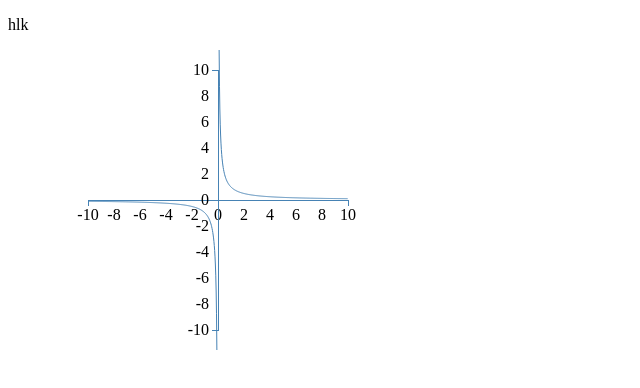
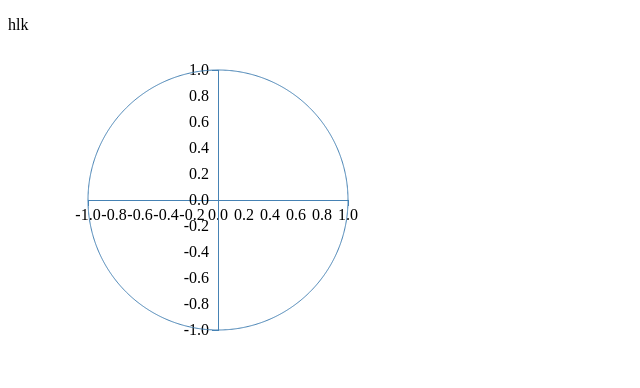
Before and after one commit to richardbatty/d3-function-plotting, a plain HTML site: page example/index.html in a window 1280 px wide. Shown: the whole page, without its empty margins (0-640 px from the left). Drawn offline with nearby package versions, Linux system fonts and the light colour scheme.

Commit message:
Pull out scale creation

```diff
--- a/example/index.html
+++ b/example/index.html
@@ -35,11 +35,11 @@
     dimensions.height = 300 - dimensions.margins.top - dimensions.margins.bottom;
 
     var chart = Plotter.xy()
-        // .type('cartes')
+        .type('parametric')
         .dimensions(dimensions)
         // .xSpan([-5, 5])
         // .ySpan([-2, 2])
-        .fun(square);
+        .fun(circle);
 
     d3.select("#graph")
       .call(chart);
--- a/lib/components.js
+++ b/lib/components.js
@@ -1,4 +1,40 @@
 Plotter.components = (function () {
+  function scale(xSpan, ySpan, rangeMax) {
+    return {
+      x: d3.scale.linear().domain(xSpan).range([0, rangeMax]),
+      y: d3.scale.linear().domain(ySpan).range([0, rangeMax])
+    };
+  }
+
+  function createScales(data, dimensions, defaultSpan, xSpan, ySpan) {
+    var span,
+        rangeMax = d3.min([dimensions.width, dimensions.height]),
+        scales;
+
+    if (xSpan && ySpan) {
+      scales = scale(xSpan, ySpan, rangeMax);
+    } else if (xSpan || ySpan) {
+      span = xSpan || ySpan;
+      scales = scale(span, span.slice().reverse(), rangeMax);
+    } else {
+      xSpan = d3.extent(data.map(function(d){
+          return d.x;
+        }));
+      ySpan = d3.extent(data.map(function(d){
+          return d.y;
+        }));
+
+      span = d3.extent(xSpan.concat(ySpan));
+
+      if (span[0] < defaultSpan[0] || span[1] > defaultSpan[1]) {
+        span = defaultSpan;
+      }
+
+      scales = scale(span, span.slice().reverse(), rangeMax);
+    }
+    return scales;
+  }
+
   function createXAxis(x) {
     return d3.svg.axis().scale(x);
   }
@@ -15,6 +51,7 @@ Plotter.components = (function () {
   }
 
   return {
+    createScales: createScales,
     createXAxis: createXAxis,
     createYAxis: createYAxis,
     createLine: createLine
--- a/lib/plotter.js
+++ b/lib/plotter.js
@@ -16,44 +16,20 @@ var Plotter = (function () {
         },
       xSpan,
       ySpan,
-      fun = function(x) { return x; },
-      defaultAxisMax = 10;
+      defaultSpan = [-10, 10],
+      fun = function(x) { return x; };
       dimensions.width = 500 - dimensions.margins.left - dimensions.margins.right;
       dimensions.height = 300 - dimensions.margins.top - dimensions.margins.bottom;
 
     function chart() {
-      var data = types[type](fun, xSpan || [-defaultAxisMax, defaultAxisMax], 700);
+      var data = types[type](fun, xSpan || ySpan || defaultSpan, 700);
 
       var graph = Plotter.attacher.attachSvg(this, dimensions);
-      var x;
-      var y;
-      var span;
-      var viewportSquareWidth = d3.min([dimensions.width, dimensions.height]);
 
-      if (xSpan && ySpan) {
-        x = d3.scale.linear().domain(xSpan).range([0, viewportSquareWidth]);
-        y = d3.scale.linear().domain(ySpan.reverse()).range([0, viewportSquareWidth]);
-      } else if (xSpan || ySpan) {
-        span = xSpan || ySpan;
-        x = d3.scale.linear().domain(span).range([0, viewportSquareWidth]);
-        y = d3.scale.linear().domain(span.reverse()).range([0, viewportSquareWidth]);
-      } else {
-        xSpan = d3.extent(data.map(function(d){
-            return d.x;
-          }));
-        ySpan = d3.extent(data.map(function(d){
-            return d.y;
-          }));
+      var scales = Plotter.components.createScales(data, dimensions, defaultSpan, xSpan, ySpan);
 
-        span = d3.extent(xSpan.concat(ySpan));
-
-        if (xSpan[0] < -defaultAxisMax || xSpan[1] > defaultAxisMax || ySpan[0] < -defaultAxisMax || ySpan[1] > defaultAxisMax) {
-          span = [-defaultAxisMax, defaultAxisMax];
-        }
-
-        x = d3.scale.linear().domain(span).range([0, viewportSquareWidth]);
-        y = d3.scale.linear().domain(span.reverse()).range([0, viewportSquareWidth]);
-      }
+      var x = scales.x;
+      var y = scales.y;
 
       var line = Plotter.components.createLine(x, y);
 
```
